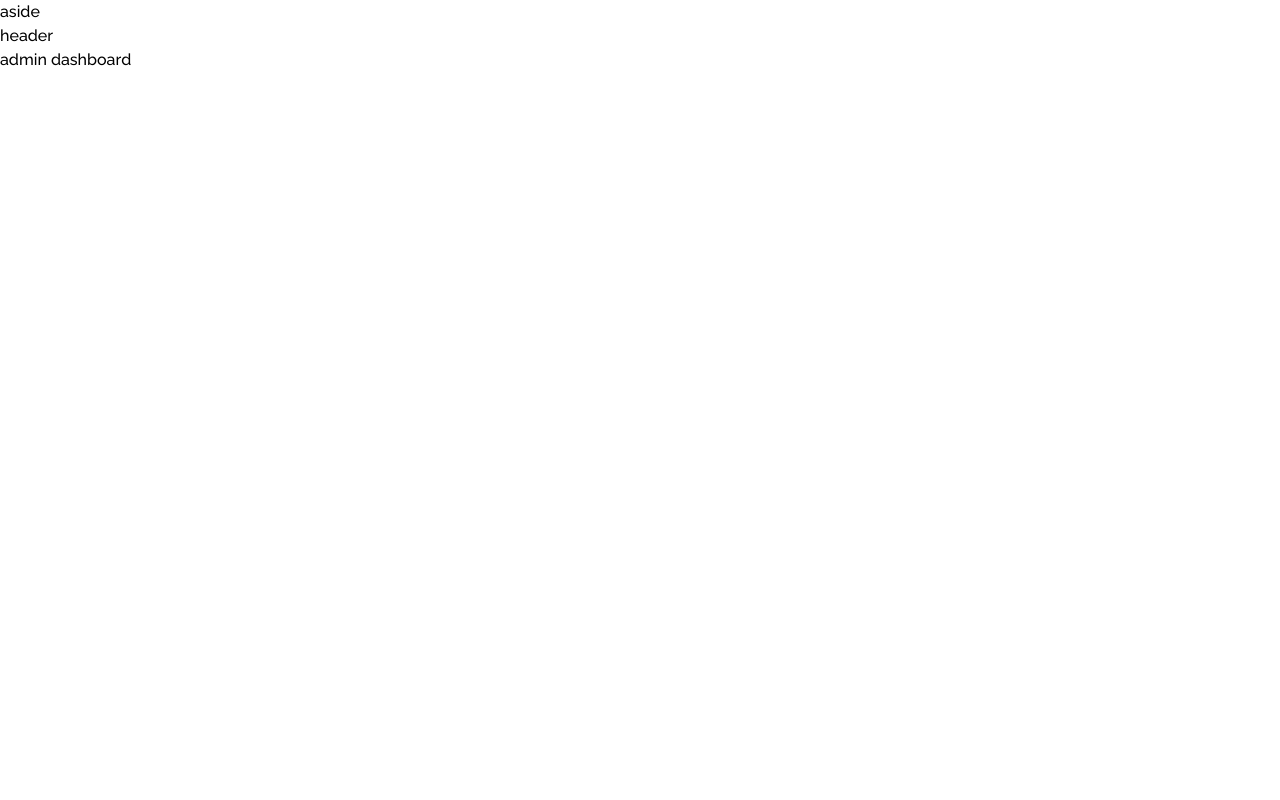
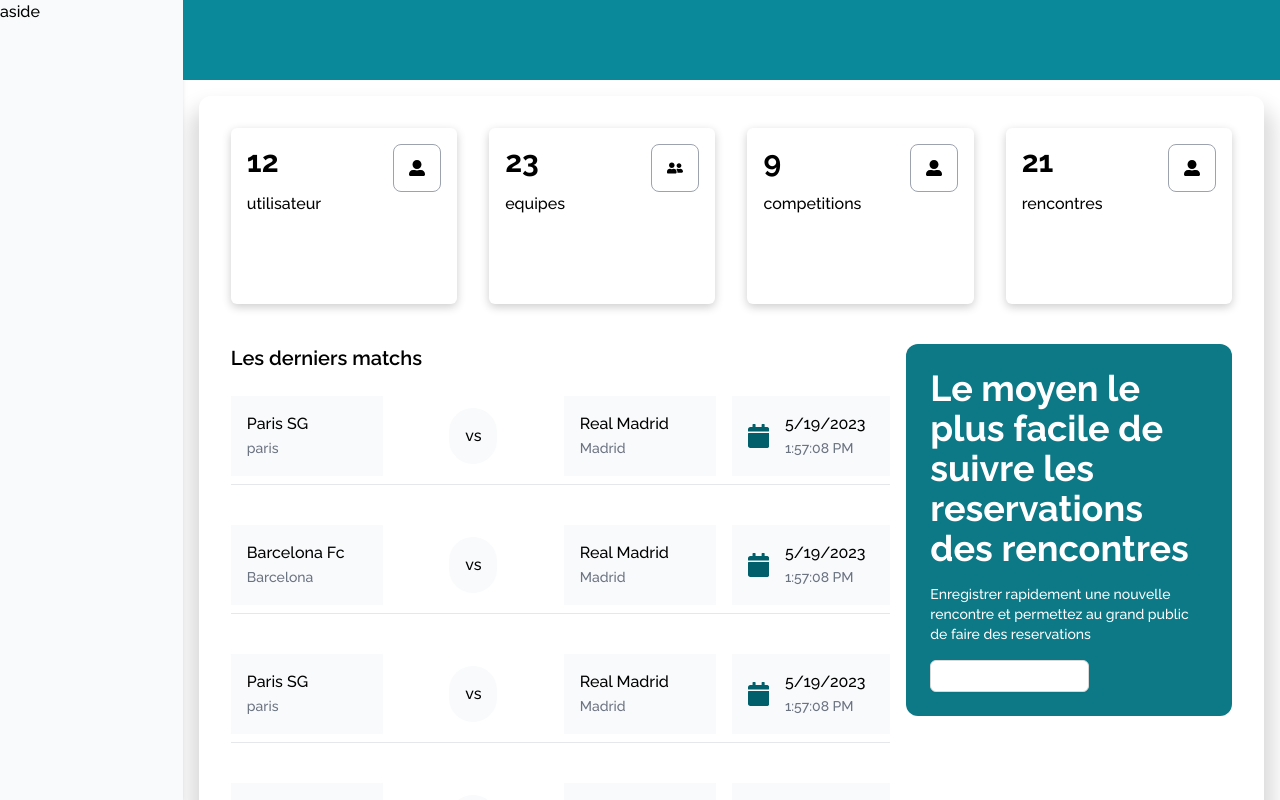
Before and after one commit to Cedric921/soocer-ticket-app2, a Next.js app: page /admin in a window 1280 px wide. Built offline with nearby package versions, Linux system fonts and the light colour scheme.

Commit message:
feat: add dashboad design git add .

```diff
--- a/package.json
+++ b/package.json
@@ -21,6 +21,7 @@
     "postcss": "8.4.23",
     "react": "18.2.0",
     "react-dom": "18.2.0",
+    "react-icons": "^4.8.0",
     "tailwindcss": "3.3.2",
     "typescript": "5.0.4"
   }
--- /dev/null
+++ b/src/components/admin/dashboard/Card.tsx
@@ -0,0 +1,25 @@
+import React from 'react';
+
+const Card = ({
+	title,
+	number,
+	icon,
+}: {
+	title: string;
+	number: number;
+	icon: React.ReactNode;
+}) => {
+	return (
+		<div className='bg-white hover:bg-primary-400  rounded-md p-4 h-full shadow-[0_3px_10px_rgb(0,0,0,0.2)] duration-500 hover:shadow-[0px_25px_50px_10px_#00000024]'>
+			<div className='flex justify-between'>
+				<h4 className='text-3xl font-bold'>{number}</h4>
+				<p className='border border-gray-400 rounded-lg p-2 h-12 w-12 flex justify-center items-center'>
+					{icon}
+				</p>
+			</div>
+			<h4>{title}</h4>
+		</div>
+	);
+};
+
+export default Card;
--- /dev/null
+++ b/src/components/admin/dashboard/GameItem.tsx
@@ -0,0 +1,38 @@
+import React from 'react';
+import { FaCalendar } from 'react-icons/fa';
+
+type Team = { title: string; city: string };
+interface IGameItem {
+	teamOne: Team;
+	teamTwo: Team;
+	date: Date;
+}
+
+const GameItem = ({ teamOne, teamTwo, date }: IGameItem) => {
+	return (
+		<div className='flex w-full items-center gap-4 my-4 border-b border-gray-200 py-2'>
+			<div className='w-1/4 bg-slate-50 p-4 hover:bg-primary-500 hover:text-white duration-500'>
+				<h3 className=''>{teamOne.title}</h3>
+				<span className='text-sm text-gray-500'>{teamOne.city}</span>
+			</div>
+			<div className='w-12 md:w-1/4 flex justify-center'>
+				<span className='bg-slate-50 rounded-full p-4'>vs</span>
+			</div>
+			<div className='w-1/4 bg-slate-50 p-4 hover:bg-primary-500 hover:text-white duration-500'>
+				<h3 className=''>{teamTwo.title}</h3>
+				<span className='text-sm text-gray-500'>{teamTwo.city}</span>
+			</div>
+			<div className='w-1/4 bg-slate-50 p-2 md:p-4 flex items-center gap-4'>
+				<FaCalendar className='text-xl sm:text-2xl xl:text-3xl text-primary-800' />
+				<div className='w-full'>
+					<h3 className=''>{date.toLocaleDateString()}</h3>
+					<span className='text-sm text-gray-500'>
+						{date.toLocaleTimeString()}
+					</span>
+				</div>
+			</div>
+		</div>
+	);
+};
+
+export default GameItem;
--- /dev/null
+++ b/src/components/admin/dashboard/GamesList.tsx
@@ -0,0 +1,48 @@
+import React from 'react';
+import { FaCalendar } from 'react-icons/fa';
+import GameItem from './GameItem';
+
+const fakeGames = [
+	{
+		teamOne: { title: 'Paris SG', city: 'paris' },
+		teamTwo: { title: 'Real Madrid', city: 'Madrid' },
+		date: new Date(),
+	},
+	{
+		teamOne: { title: 'Barcelona Fc', city: 'Barcelona ' },
+		teamTwo: { title: 'Real Madrid', city: 'Madrid' },
+		date: new Date(),
+	},
+	{
+		teamOne: { title: 'Paris SG', city: 'paris' },
+		teamTwo: { title: 'Real Madrid', city: 'Madrid' },
+		date: new Date(),
+	},
+	{
+		teamOne: { title: 'Paris SG', city: 'paris' },
+		teamTwo: { title: 'Real Madrid', city: 'Madrid' },
+		date: new Date(),
+	},
+	{
+		teamOne: { title: 'Paris SG', city: 'paris' },
+		teamTwo: { title: 'Real Madrid', city: 'Madrid' },
+		date: new Date(),
+	},
+];
+
+const GamesList = () => {
+	return (
+		<div className='w-full flex flex-col '>
+			{fakeGames.map((el, i) => (
+				<GameItem
+					teamOne={el.teamOne}
+					teamTwo={el.teamTwo}
+					date={el.date}
+					key={i}
+				/>
+			))}
+		</div>
+	);
+};
+
+export default GamesList;
--- a/src/components/admin/layout.tsx
+++ b/src/components/admin/layout.tsx
@@ -1,4 +1,6 @@
+import { ConfigProvider } from 'antd';
 import React from 'react';
+import fr from 'antd/locale/fr_FR';
 
 interface ILayout {
 	children: React.ReactNode;
@@ -6,13 +8,30 @@
 
 const layout = ({ children }: ILayout) => {
 	return (
-		<div className=''>
-			<aside>aside</aside>
-			<main>
-				<header>header</header>
-				<div>{children}</div>
-			</main>
-		</div>
+		<ConfigProvider
+			theme={{
+				token: {
+					colorPrimary: '#09899a',
+					fontFamily: '',
+					colorText: '#494949',
+				},
+			}}
+			locale={fr}
+		>
+			<div className='w-full h-screen max-h-screen flex '>
+				<aside className='w-1/6 max-w-[300px] bg-slate-50 shadow-md'>
+					aside
+				</aside>
+				<main className='w-full'>
+					<header className='w-full h-20 bg-primary-600 text-white p-4'></header>
+					<div className='w-full p-4 h-[calc(100vh-5rem)] overflow-x-hidden overflow-y-auto'>
+						<div className='w-full min-h-full bg-white shadow-[0px_20px_20px_10px_#00000024] rounded-xl p-4'>
+							{children}
+						</div>
+					</div>
+				</main>
+			</div>
+		</ConfigProvider>
 	);
 };
 
--- a/src/pages/admin/index.tsx
+++ b/src/pages/admin/index.tsx
@@ -1,12 +1,52 @@
 import React from 'react';
 import Layout from '@/components/admin/layout';
+import Card from '@/components/admin/dashboard/Card';
+import { FaCalendar, FaUserAlt, FaUserFriends } from 'react-icons/fa';
+import { Avatar, Button, List, Skeleton } from 'antd';
+import GamesList from '@/components/admin/dashboard/GamesList';
 
-const index = () => {
+const Dashboard = () => {
+	const [list, setList] = React.useState([{ name: ' cedric' }]);
+
 	return (
 		<Layout>
-			<div>admin dashboard</div>
+			<div className='cards flex flex-wrap'>
+				<div className='w-full sm:w-1/2 lg:w-1/4 h-52 p-4'>
+					<Card number={12} title='utilisateur' icon={<FaUserAlt />} />
+				</div>
+				<div className='w-full sm:w-1/2 lg:w-1/4 h-52 p-4'>
+					<Card number={23} title='equipes' icon={<FaUserFriends />} />
+				</div>
+				<div className='w-full sm:w-1/2 lg:w-1/4 h-52 p-4'>
+					<Card number={9} title='competitions' icon={<FaUserAlt />} />
+				</div>
+				<div className='w-full sm:w-1/2 lg:w-1/4 h-52 p-4'>
+					<Card number={21} title='rencontres' icon={<FaUserAlt />} />
+				</div>
+			</div>
+			<div className='flex flex-wrap-reverse p-4'>
+				<div className='w-full lg:w-2/3 py-2 lg:pr-2'>
+					<h2 className='text-xl font-semibold'>Les derniers matchs </h2>
+					<div className='w-full'>
+						{/* list */}
+						<GamesList />
+					</div>
+				</div>
+				<div className='w-full lg:w-1/3 py-2 lg:pl-2'>
+					<div className='bg-primary-700 text-white rounded-xl p-6'>
+						<h1 className='text-5xl md:text-4xl font-bold'>
+							Le moyen le plus facile de suivre les reservations des rencontres
+						</h1>
+						<p className='text-sm my-4'>
+							Enregistrer rapidement une nouvelle rencontre et permettez au
+							grand public de faire des reservations
+						</p>
+						<Button className='text-white'>Nouvelle rencontre</Button>
+					</div>
+				</div>
+			</div>
 		</Layout>
 	);
 };
 
-export default index;
+export default Dashboard;
```
Also changed, not shown: 1 other file (tests, documents, lock files or other folders).
